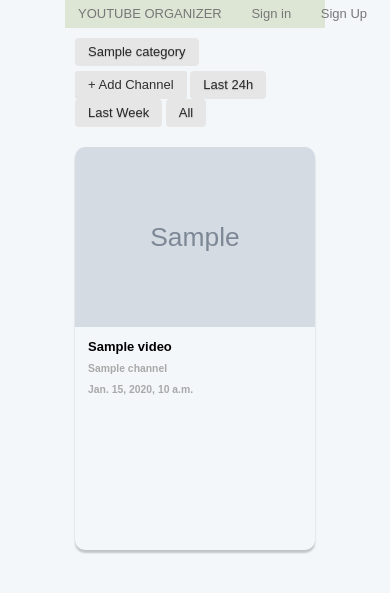
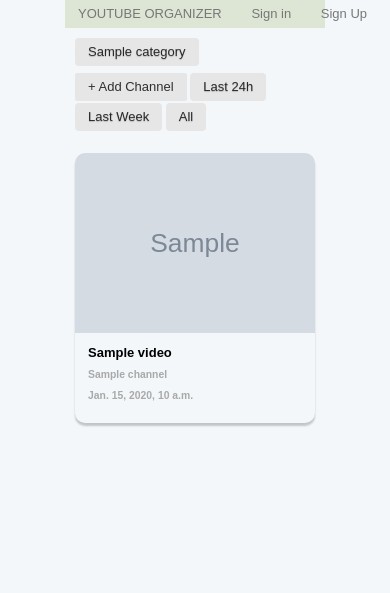
Before and after one commit to rennerocha/mediafeed, a Django app: template yt_organizer/channels/templates/category_details.html in a window 390 px wide. Shown: the top 593 px of the page. Run offline with Django 3.2, Linux system fonts and the light colour scheme; the template is opened without the code that fills it: most values are stand-ins (such as "Sample title", 1, 10 or a date in 2020); grey boxes marked "Sample" are stand-in pictures; parts of the project's set-up code (start-up, migrations or seed data) failed here and were passed over; some libraries are stand-ins or nearby versions.

Commit message:
Change styles to make cards look better on mobile devices

```diff
--- a/yt_organizer/core/static/css/styles.css
+++ b/yt_organizer/core/static/css/styles.css
@@ -39,8 +39,22 @@ nav .button-period-selected {
 .card {
     border-radius: 10px;
     box-shadow: 0 3px 2px 0 hsla(0, 0%, 0%, 0.2);
-    min-height: 31em;
+    min-height: 30em;
     margin: 10px;
+}
+
+@media (max-width: 568px) {
+    .card {
+        min-height: initial;
+    }
+
+    nav a, nav button {
+        margin-bottom: 2px;
+    }
+
+    input {
+        width: 100% !important;
+    }
 }
 
 .card img {
```
